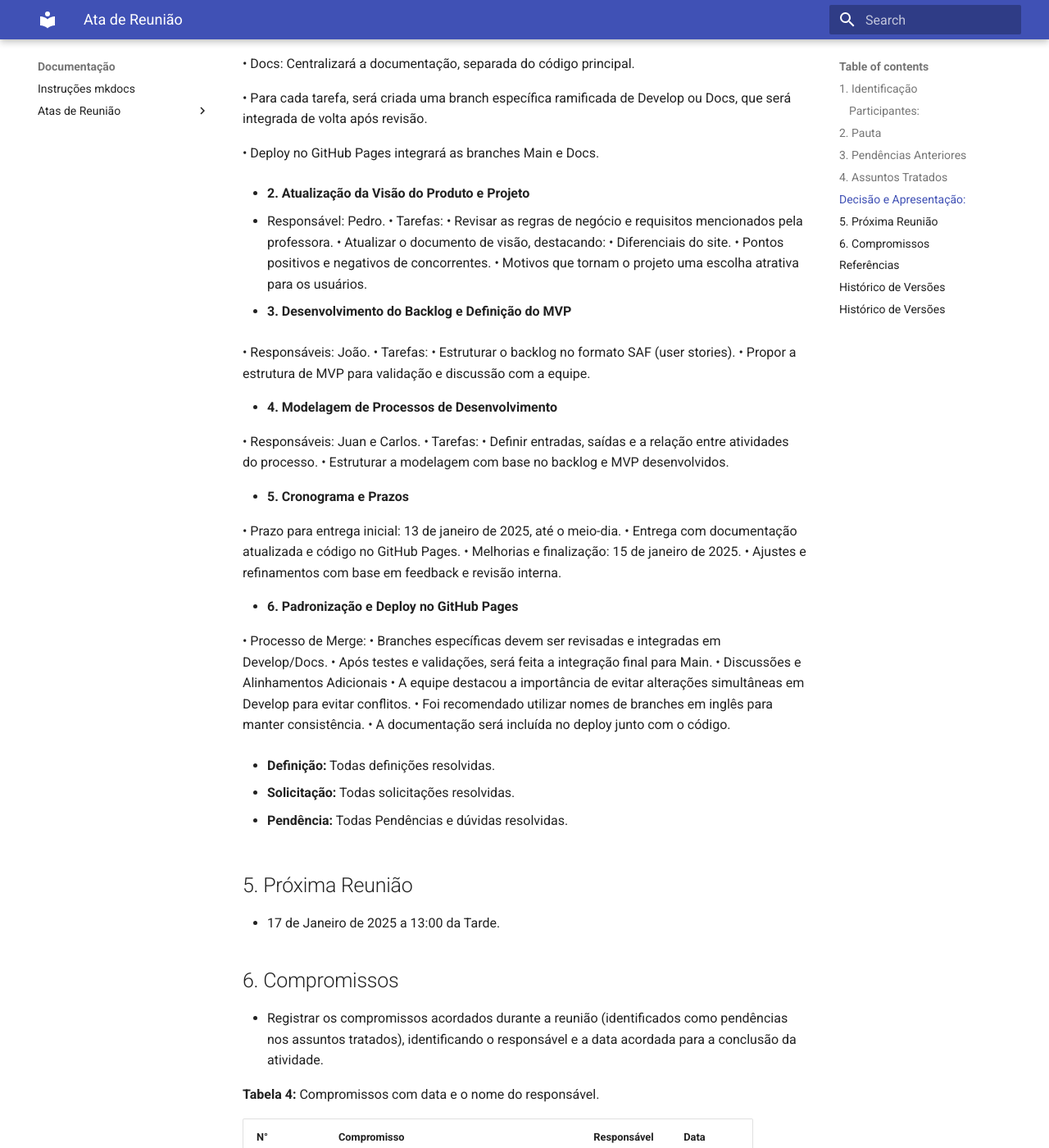
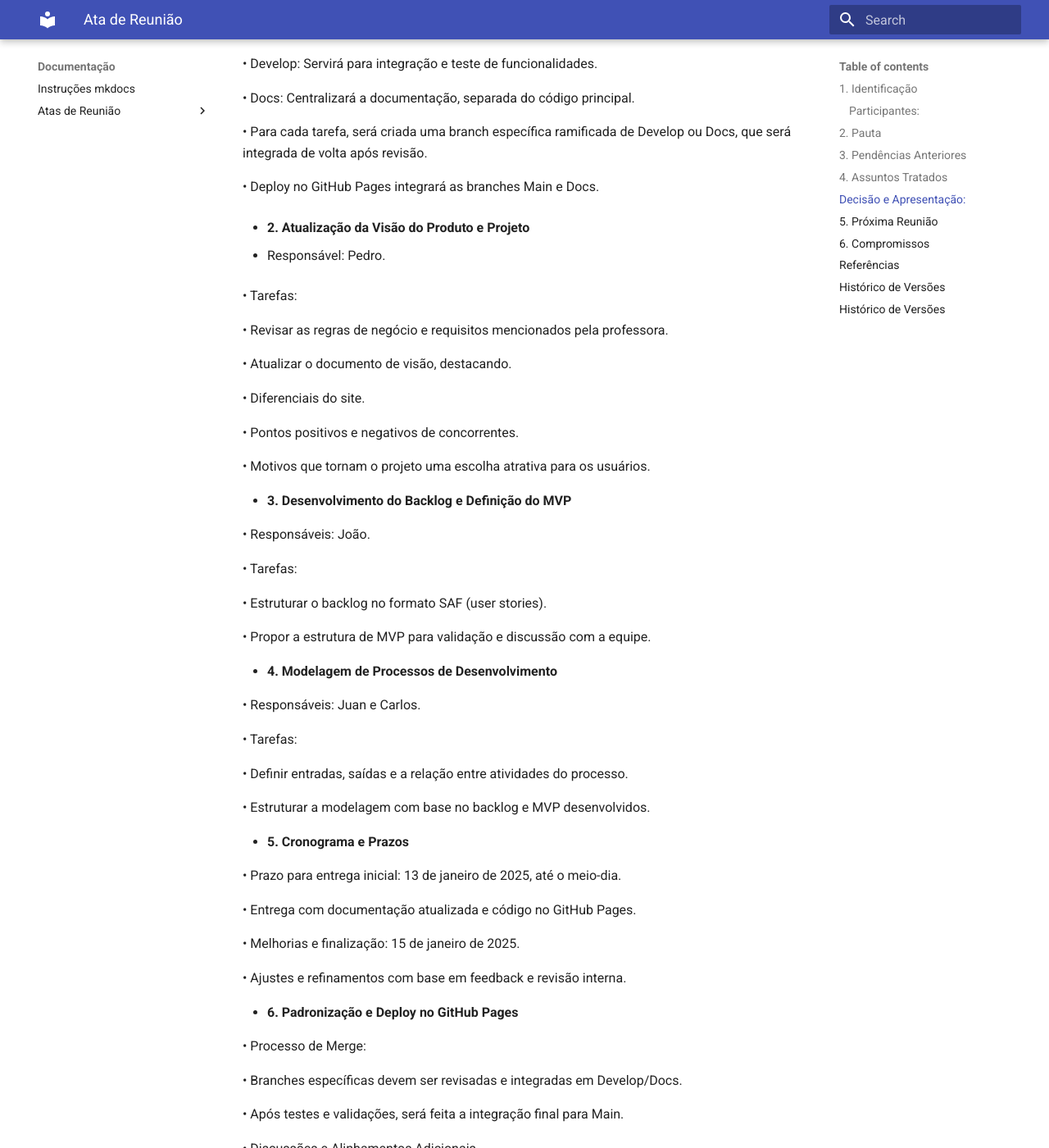
Before and after one commit to FGA-REQ/2024.2-6EspiasDemais, an MkDocs documentation site: the page built from docs/atas-reuniao/ATA-Reuniao-02.md, in a window 1280 px wide and 1400 px high, scrolled down 2369 px. Shown: the whole window at 82% size. Built offline with MkDocs 1.6.1 and Material for MkDocs 9.7.7, drawn with Linux system fonts in a browser that asks for light colours; some of the changed text lies outside the part shown.

Commit message:
alteraçoes finais

```diff
--- a/docs/atas-reuniao/ATA-Reuniao-02.md
+++ b/docs/atas-reuniao/ATA-Reuniao-02.md
@@ -71,6 +71,7 @@ Autor: (Carlos Henrique de Souza Bispo)
 * **Organização do Repositório**
 
 * Responsável: Gabriel.
+
 • Estrutura das branches:
 
 • Main: Receberá somente código finalizado e aprovado.
@@ -86,42 +87,63 @@ Autor: (Carlos Henrique de Souza Bispo)
 * **2. Atualização da Visão do Produto e Projeto**
 
 * Responsável: Pedro.
+
 • Tarefas:
+
 • Revisar as regras de negócio e requisitos mencionados pela professora.
-• Atualizar o documento de visão, destacando:
+
+• Atualizar o documento de visão, destacando.
+
 • Diferenciais do site.
+
 • Pontos positivos e negativos de concorrentes.
+
 • Motivos que tornam o projeto uma escolha atrativa para os usuários.
 
 * **3. Desenvolvimento do Backlog e Definição do MVP**
 
 • Responsáveis: João.
+
 • Tarefas:
+
 • Estruturar o backlog no formato SAF (user stories).
+
 • Propor a estrutura de MVP para validação e discussão com a equipe.
 
 * **4. Modelagem de Processos de Desenvolvimento**
 
 • Responsáveis: Juan e Carlos.
+
 • Tarefas:
+
 • Definir entradas, saídas e a relação entre atividades do processo.
+
 • Estruturar a modelagem com base no backlog e MVP desenvolvidos.
 
 * **5. Cronograma e Prazos**
 
 • Prazo para entrega inicial: 13 de janeiro de 2025, até o meio-dia.
+
 • Entrega com documentação atualizada e código no GitHub Pages.
+
 • Melhorias e finalização: 15 de janeiro de 2025.
+
 • Ajustes e refinamentos com base em feedback e revisão interna.
 
 * **6. Padronização e Deploy no GitHub Pages**
 
 • Processo de Merge:
+
 • Branches específicas devem ser revisadas e integradas em Develop/Docs.
+
 • Após testes e validações, será feita a integração final para Main.
+
 • Discussões e Alinhamentos Adicionais
+
 • A equipe destacou a importância de evitar alterações simultâneas em Develop para evitar conflitos.
+
 • Foi recomendado utilizar nomes de branches em inglês para manter consistência.
+
 • A documentação será incluída no deploy junto com o código.
 
 
```
